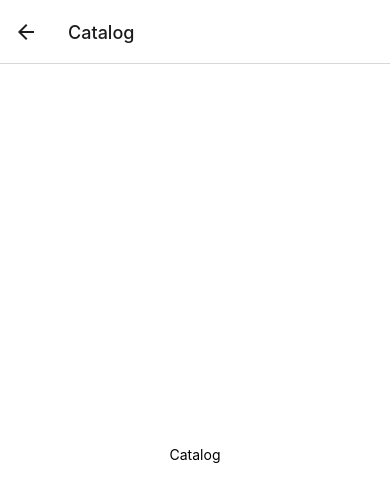
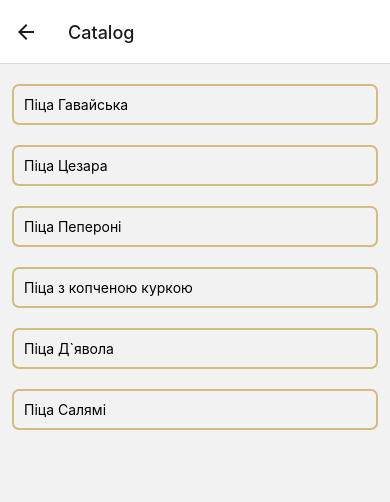
Before and after one commit to macs1756/pizza-list-mobile, a React Native app: screen /Catalog in a window 390 px wide. Shown: the top 502 px of the page. Built offline with nearby package versions, Linux system fonts and the light colour scheme.

Commit message:
create grid for my catalog

```diff
--- a/screens/Catalog.tsx
+++ b/screens/Catalog.tsx
@@ -7,19 +7,38 @@ import { dataPiza } from '../data/catalog.piza'
 const Catalog = () => {
   return (
     <View style={styles.container}>
-      <Text>Catalog</Text>
+
+      {
+        dataPiza.map((e, i)=>(
+          <View key={e?.title + i} style={styles.catalogItem}>
+            <Text>{e?.title}</Text>
+          </View>
+        ))
+      }
+
+
+      <StatusBar style="auto" />
     </View>
   );
 };
 
 const styles = StyleSheet.create({
   container: {
-    flex: 1,
-    backgroundColor: '#fff',
-    alignItems: 'center',
-    justifyContent: 'center',
-    position: 'relative'
+    paddingLeft: 12,
+    paddingRight: 12,
+    paddingTop: 20,
+    paddingBottom: 20,
   },
+
+
+  catalogItem: {
+    borderWidth: 2, // Border width
+    borderColor: '#d4bc7f', // Border color
+    borderRadius: 7,
+    width: '100%',
+    padding: 10,
+    marginBottom: 20
+  }
 });
 
 
```
